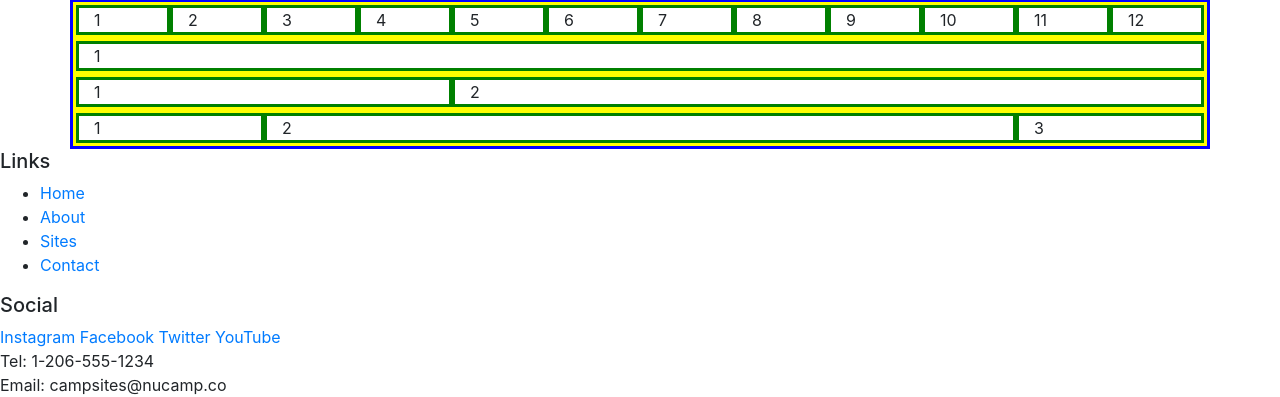
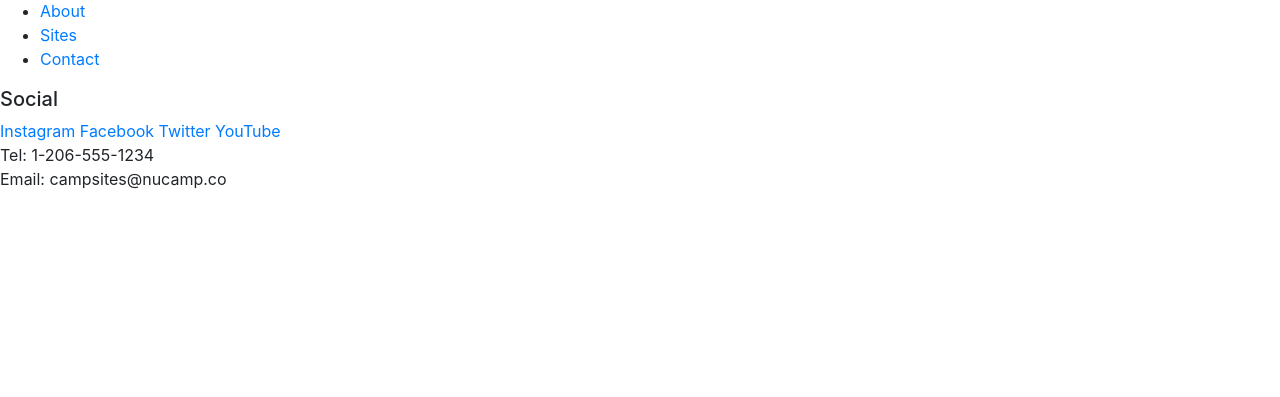
Before and after one commit to dianaramirez16/Nucamp-Bootstrap, a website: page index.html in a window 1280 px wide. Shown: the part 543-940 px from the top of the page. After the commit the page ends 800 px from the top, so only its background shows below. Drawn offline with nearby package versions, Linux system fonts and the light colour scheme.

Commit message:
setting up new css page inside new css folder

```diff
--- a/index.html
+++ b/index.html
@@ -8,17 +8,10 @@
       <meta http-equiv="x-ua-compatible" content="ie-edge" />
       <!-- Bootstrap CSS -->
       <link rel="stylesheet" href="node_modules/bootstrap/dist/css/bootstrap.min.css" />
-        <style>
-            .container {
-                border: solid blue;
-            }
-            .row {
-                border: solid yellow;
-            }
-            .row div {
-                border: solid green;
-            }
-        </style>
+
+      <!-- Additional CSS must be placed after Bootstrap CSS -->
+      <link rel="stylesheet" href="https://fonts.googleapis.com/css?family=Lobster|Open+Sans" />
+      <link rel="stylesheet" href="css/styles.css" />
       <title>NuCamp: A Better Way To Camp</title>
 </head>
 
@@ -47,37 +40,6 @@
         <h2>Our Community Partners</h2>
         <h3>Bootstrap Outfitters</h3>
         <p>Bootstrap Outfitters supplies you with gear you need at prices you can't beat.</p>
-    </div>
-
-    <h1>~Grid Example~</h1>
-    <div class="container">
-        <div class="row">
-            <div class="col">1</div>
-            <div class="col">2</div>
-            <div class="col">3</div>
-            <div class="col">4</div>
-            <div class="col">5</div>
-            <div class="col">6</div>
-            <div class="col">7</div>
-            <div class="col">8</div>
-            <div class="col">9</div>
-            <div class="col">10</div>
-            <div class="col">11</div>
-            <div class="col">12</div>
-        </div>
-        <div class="row">
-            <div class="col">1</div>
-        </div>
-        <div class="row">
-            <div class="col-4">1</div>
-            <div class="col">2</div>
-        </div>
-        <div class="row">
-            <div class="col">1</div>
-            <div class="col col-md-6 col-lg-8">2</div>
-            <div class="col">3</div>
-        </div>
-
     </div>
 
     <footer>
```
Also changed, not shown: css/styles.css (added).
